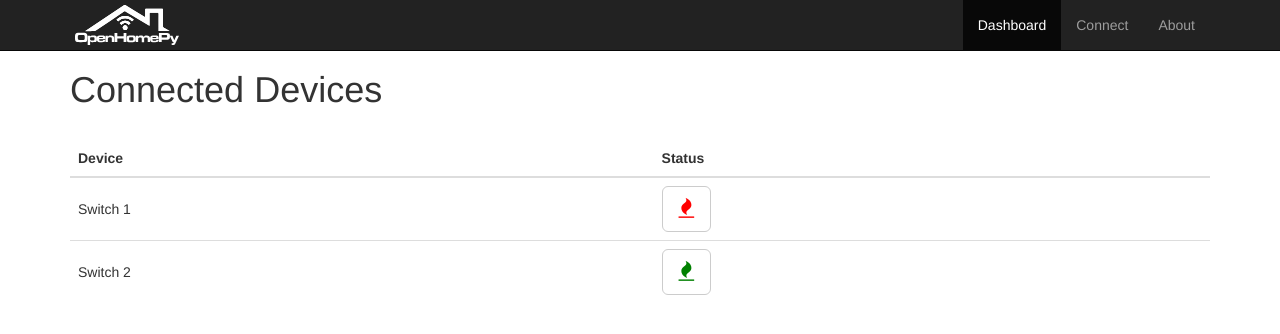
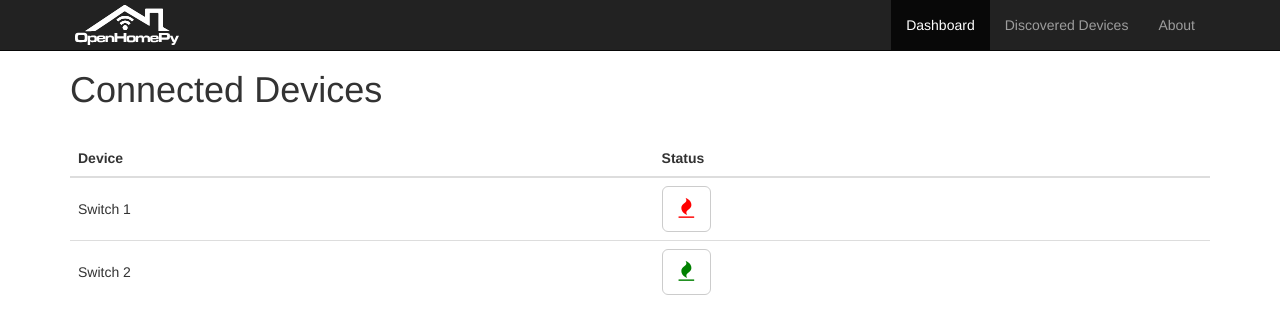
Before and after one commit to ThinkDima/openhomepy, a Django app: page / in a window 1280 px wide. Shown: the top 334 px of the page. Run offline with Django 3.2, Linux system fonts and the light colour scheme; data comes from the database, SQL or seed files in the repository; some libraries are stand-ins or nearby versions.

Commit message:
changed page name for discovered devices

```diff
--- a/core/views.py
+++ b/core/views.py
@@ -9,8 +9,8 @@ class HomepageView(ListView):
     context_object_name = 'devices'
 
 
-class ConnectView(ListView):
-    template_name = 'connect.html'
+class DiscoveredView(ListView):
+    template_name = 'discovered.html'
     model = PhysicalDevice
     #queryset = PhysicalDevice.objects.all()
     context_object_name = 'devices'
--- a/openhomepy/templates/base.html
+++ b/openhomepy/templates/base.html
@@ -38,7 +38,7 @@
                 <div id="navbar" class="collapse navbar-collapse pull-right">
                     <ul class="nav navbar-nav">
                         <li {% if request.resolver_match.url_name == 'dashboard' %} class="active" {% endif %}><a href="{% url 'dashboard' %}">Dashboard</a></li>
-                        <li {% if request.resolver_match.url_name == 'connect' %} class="active" {% endif %}><a href="{% url 'connect' %}">Connect</a></li>
+                        <li {% if request.resolver_match.url_name == 'discovered' %} class="active" {% endif %}><a href="{% url 'discovered' %}">Discovered Devices</a></li>
                         <li {% if request.resolver_match.url_name == 'about' %} class="active" {% endif %}><a href="{% url 'about' %}">About</a></li>
                     </ul>
                 </div>
--- a/openhomepy/urls.py
+++ b/openhomepy/urls.py
@@ -5,11 +5,11 @@ from django.conf import settings
 from django.conf.urls import include, url
 from django.conf.urls.static import static
 from django.views.generic import TemplateView
-from core.views import HomepageView, ConnectView
+from core.views import HomepageView, DiscoveredView
 
 urlpatterns = [
     url(r'^$', HomepageView.as_view(), name='dashboard'),
-    url(r'connect/$', ConnectView.as_view(), name='connect'),
+    url(r'discovered/$', DiscoveredView.as_view(), name='discovered'),
     url(r'about/$', TemplateView.as_view(template_name='about.html'), name='about'),
 
 ] + static(settings.STATIC_URL, document_root=settings.STATIC_ROOT)
```
Also changed, not shown: openhomepy/templates/discovered.html (renamed from openhomepy/templates/connect.html).
